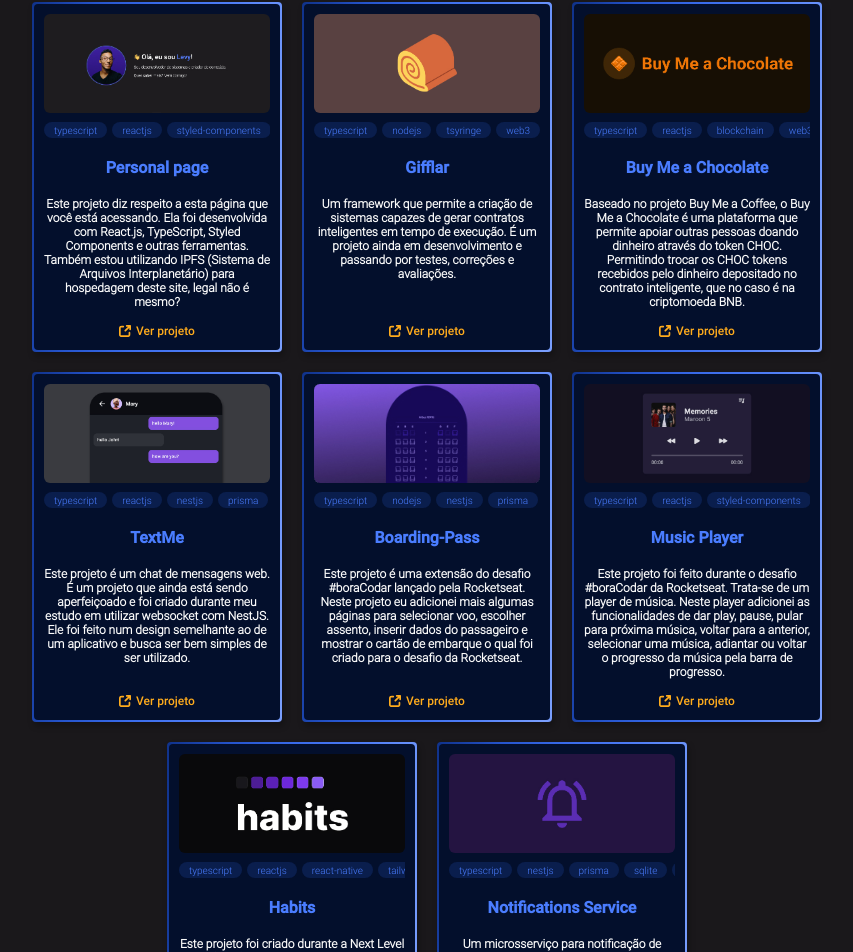
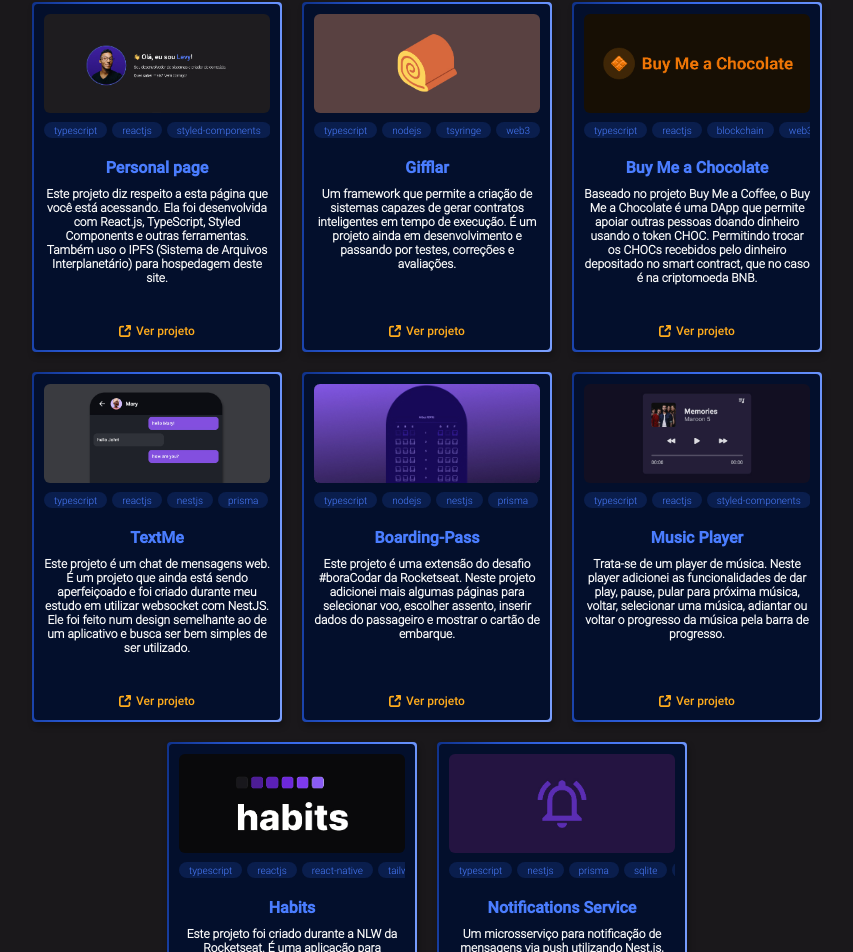
Before and after one commit to levysantiago/personal-page, a React (Create React App) app: page / in a window 1280 px wide. Shown: the part 2537-3489 px from the top of the page, without its empty margins (213-1066 px from the left). Built offline with nearby package versions, Linux system fonts and the light colour scheme; no server answers.

Commit message:
refactor: updating projects texts

```diff
--- a/src/components/ProjectCard/styles.tsx
+++ b/src/components/ProjectCard/styles.tsx
@@ -110,7 +110,7 @@ export const Title = styled(ResponsiveCardTitle)(
   font-family: ${props.theme.fonts.title2};
   font-weight: 700;
   color: ${props.theme.colors.blueMedium};
-  margin-bottom: 20px;
+  margin-bottom: 10px;
 `
 );
 
--- a/src/pages/sections/Projects/content/projects.ts
+++ b/src/pages/sections/Projects/content/projects.ts
@@ -12,8 +12,8 @@ export const projects = [
     title: "Personal page",
     description: `Este projeto diz respeito a esta página que você está acessando.
     Ela foi desenvolvida com React.js, TypeScript, Styled Components e outras ferramentas.
-    Também estou utilizando IPFS (Sistema de Arquivos Interplanetário) para
-    hospedagem deste site, legal não é mesmo?`,
+    Também uso o IPFS (Sistema de Arquivos Interplanetário) para
+    hospedagem deste site.`,
     readMoreLink: "https://github.com/Levysantiago/personal-page",
     githubLink: "https://github.com/Levysantiago/personal-page",
     banner: personal_page,
@@ -31,9 +31,9 @@ export const projects = [
   {
     title: "Buy Me a Chocolate",
     description: `Baseado no projeto Buy Me a Coffee, o Buy Me a Chocolate é uma
-    plataforma que permite apoiar outras pessoas doando
-    dinheiro através do token CHOC. Permitindo trocar os CHOC tokens
-    recebidos pelo dinheiro depositado no contrato inteligente, que no caso é
+    DApp que permite apoiar outras pessoas doando
+    dinheiro usando o token CHOC. Permitindo trocar os CHOCs
+    recebidos pelo dinheiro depositado no smart contract, que no caso é
     na criptomoeda BNB.`,
     readMoreLink: "https://github.com/levysantiago/buy-me-a-chocolate",
     githubLink: "https://github.com/levysantiago/buy-me-a-chocolate",
@@ -53,10 +53,9 @@ export const projects = [
   },
   {
     title: "Boarding-Pass",
-    description: `Este projeto é uma extensão do desafio #boraCodar lançado pela
-    Rocketseat. Neste projeto eu adicionei mais algumas páginas para selecionar voo,
-    escolher assento, inserir dados do passageiro e mostrar o cartão de embarque o
-    qual foi criado para o desafio da Rocketseat.`,
+    description: `Este projeto é uma extensão do desafio #boraCodar da
+    Rocketseat. Neste projeto adicionei mais algumas páginas para selecionar voo,
+    escolher assento, inserir dados do passageiro e mostrar o cartão de embarque.`,
     readMoreLink: "https://github.com/Levysantiago/boarding-pass",
     githubLink: "https://github.com/Levysantiago/boarding-pass",
     banner: boarding_pass,
@@ -64,9 +63,8 @@ export const projects = [
   },
   {
     title: "Music Player",
-    description: `Este projeto foi feito durante o desafio #boraCodar da Rocketseat.
-    Trata-se de um player de música. Neste player adicionei as funcionalidades de
-    dar play, pause, pular para próxima música, voltar para a anterior, selecionar
+    description: `Trata-se de um player de música. Neste player adicionei as funcionalidades de
+    dar play, pause, pular para próxima música, voltar, selecionar
     uma música, adiantar ou voltar o progresso da música pela barra de progresso.`,
     readMoreLink: "https://github.com/levysantiago/desafio-music-player",
     githubLink: "https://github.com/levysantiago/desafio-music-player",
@@ -75,8 +73,8 @@ export const projects = [
   },
   {
     title: "Habits",
-    description: `Este projeto foi criado durante a Next Level Week (NLW) Setup da Rocketseat.
-    Trata-se de uma aplicação para controlar os hábitos diários, podendo checar e visualizar os
+    description: `Este projeto foi criado durante a NLW da Rocketseat.
+    É uma aplicação para controlar os hábitos diários, podendo checar e visualizar os
     hábitos que de cada dia. Para esta aplicação foi criada uma versão
     web com React.js e também um aplicativo com React Native.`,
     readMoreLink: "https://github.com/Levysantiago/habits-client-web",
@@ -87,7 +85,7 @@ export const projects = [
   {
     title: "Notifications Service",
     description: `Um microsserviço para notificação de mensagens via push utilizando Nest.js,
-    Prisma, SQlite. Este projeto foi criado durante o evento do Ignite Lab da Rocketseat.`,
+    Prisma, SQLite. Este projeto foi criado durante o evento do Ignite Lab da Rocketseat.`,
     readMoreLink: "https://github.com/levysantiago/notifications-service",
     githubLink: "https://github.com/levysantiago/notifications-service",
     banner: notifications_service,
```
